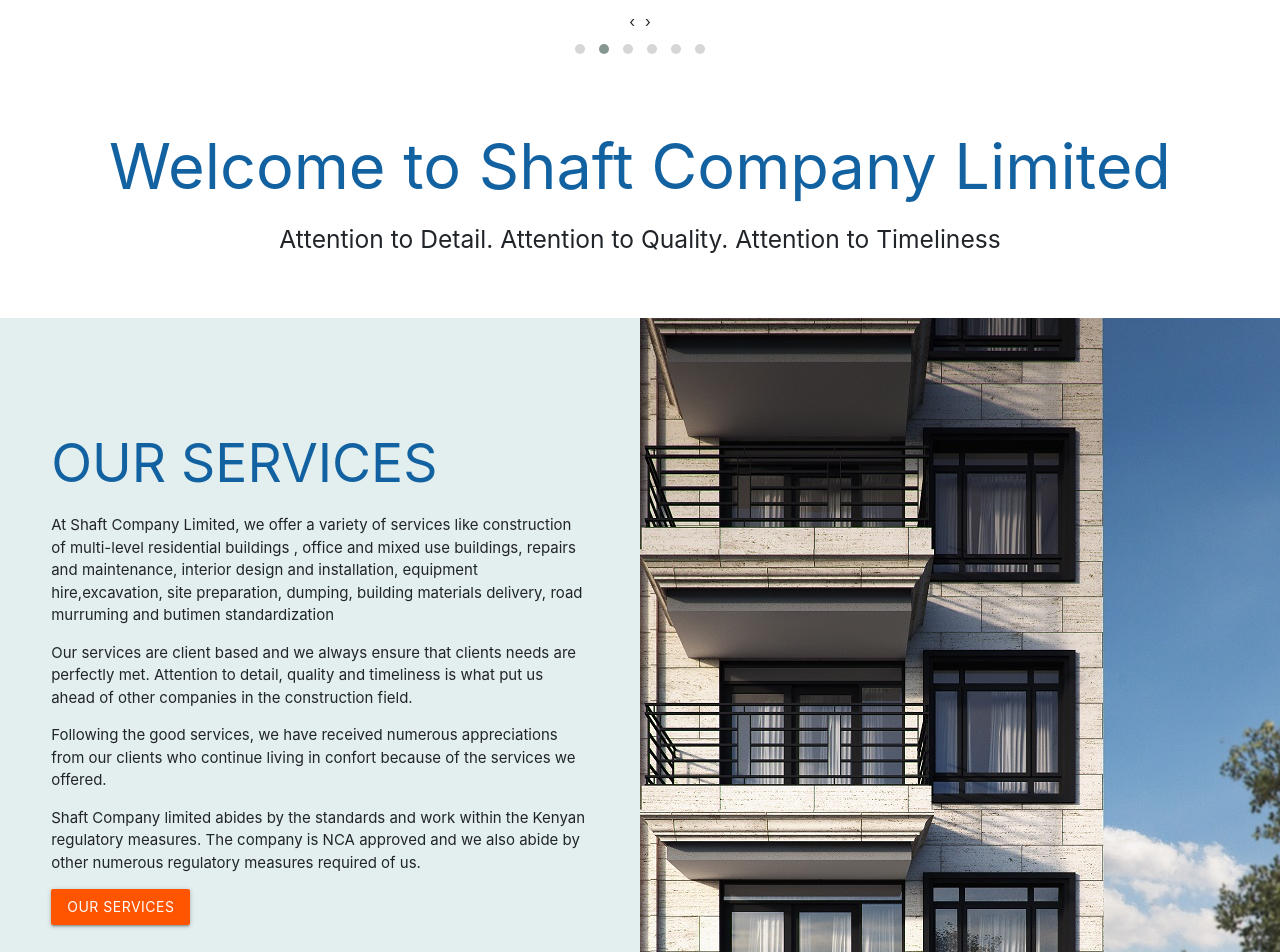
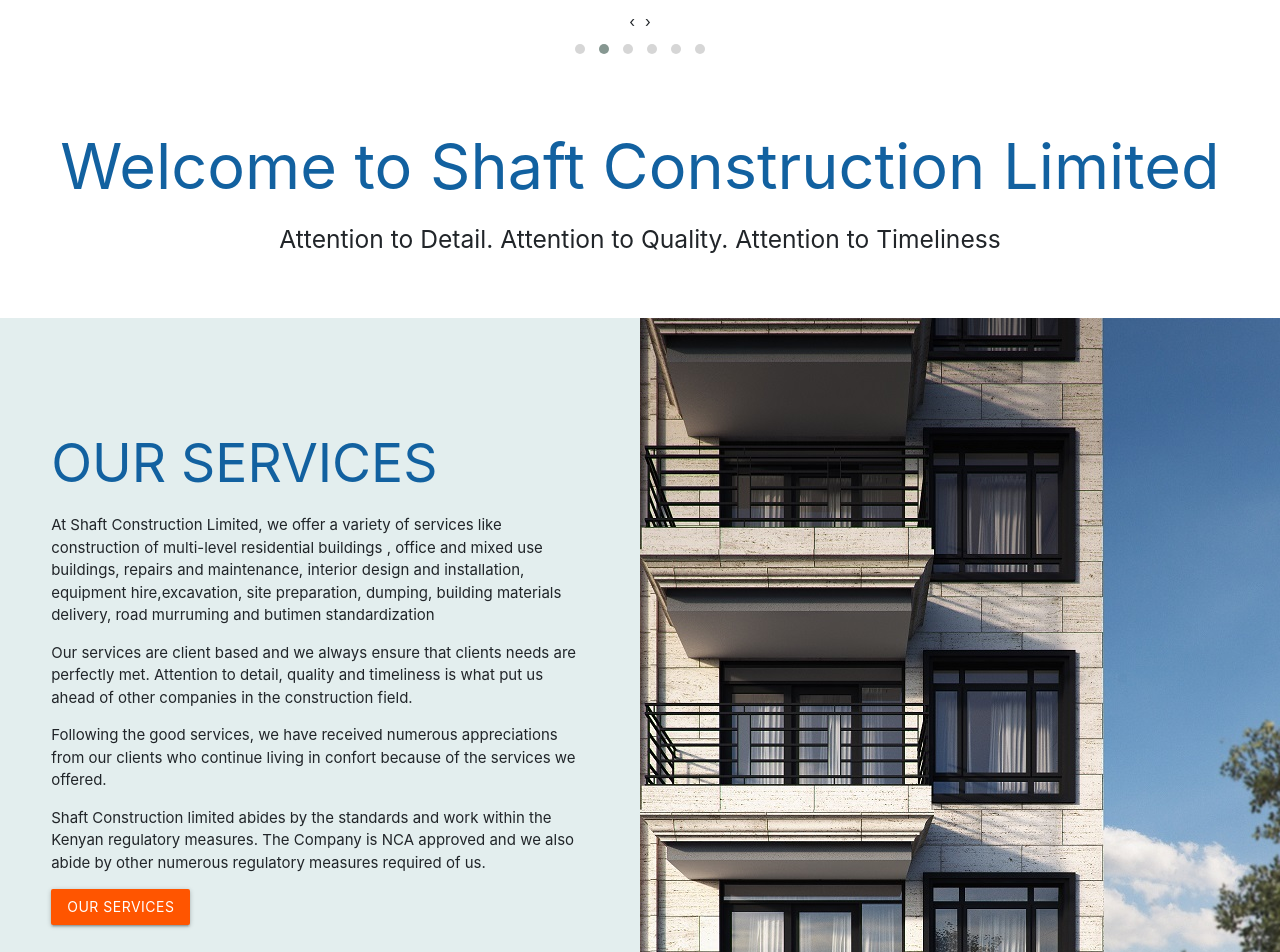
Before and after one commit to makombekepha/shaft-web, a React (Create React App) app: page / in a window 1280 px wide. Shown: the part 540-1492 px from the top of the page. Built offline with nearby package versions, Linux system fonts and the light colour scheme.

Commit message:
changed logo

```diff
--- a/src/components/Footer/Footer.js
+++ b/src/components/Footer/Footer.js
@@ -1,6 +1,6 @@
 import React from 'react';
 import './Footer.css';
-import ban from '../../assets/shaftLogo.png'
+import ban from '../../assets/shaftLogo1.png'
 //import { Button } from '../Button/Button';
 import { Link } from 'react-router-dom';
 import {
--- a/src/components/Home/Home.js
+++ b/src/components/Home/Home.js
@@ -21,17 +21,17 @@
 
 
        <div className="midd">
-         <h1 style={{color:'#1261A0'}}>Welcome to Shaft Company Limited</h1>
+         <h1 style={{color:'#1261A0'}}>Welcome to Shaft Construction Limited</h1>
          <h5>Attention to Detail. Attention to Quality. Attention to Timeliness</h5>
        </div>
        <div className="home-hero-wrapper">
             <div className="home-hero-a">
             <h2 style={{color:'#1261A0'}}>OUR SERVICES</h2>
-            <p>At Shaft Company Limited, we offer a variety of services like construction of multi-level residential buildings , office and mixed use buildings, repairs and maintenance, interior design and installation, equipment hire,excavation,
+            <p>At Shaft Construction Limited, we offer a variety of services like construction of multi-level residential buildings , office and mixed use buildings, repairs and maintenance, interior design and installation, equipment hire,excavation,
               site preparation, dumping, building materials delivery, road murruming and butimen standardization</p>
            <p>Our services are client based and we always ensure that clients needs are perfectly met. Attention to detail, quality and timeliness is what put us ahead of other companies in the construction field.</p>
            <p>Following the good services, we have received numerous appreciations from our clients who continue living in confort because of the services we offered.</p>
-           <p>Shaft Company limited abides by the standards and work within the Kenyan regulatory measures. The company is NCA approved and we also abide by other numerous regulatory measures required of us.</p>
+           <p>Shaft Construction limited abides by the standards and work within the Kenyan regulatory measures. The Company is NCA approved and we also abide by other numerous regulatory measures required of us.</p>
            <Button variant="primary" size="lg" style={{backgroundColor:'#ff5500'}}>
              <Link to="/services" style={{color:'white'}}>
              Our Services
--- a/src/components/Testimonials/Testimonial.js
+++ b/src/components/Testimonials/Testimonial.js
@@ -55,7 +55,7 @@
                      builder direct for any changes, queries or updates was reassuring, as we did change our my mind
                      regularly with many things. but it was never too much trouble nor a hassle.</p>
                       <p>The team was always on hand if I needed advice on any matters. The friendly service and the
-                          “nothing is too difficult” attitude made every experience with Shaft company LImited a
+                          “nothing is too difficult” attitude made every experience with Shaft Construction Limited a
                           pleasure..."</p>
 
 <strong style={{color:'#1261A0'}}>Royal Swiss, CEO</strong>
--- a/src/components/Tnav/Tnav.js
+++ b/src/components/Tnav/Tnav.js
@@ -4,7 +4,7 @@
 import { FaBars,FaTimes } from 'react-icons/fa'
 //import { Button } from '../Button/Button'
 import './Tnav.css'
-import ban from '../../assets/shaftLogo.png'
+import ban from '../../assets/shaftLogo1.png'
 import { IconContext } from 'react-icons/lib'
 
 const Tnav = () => {
```
Also changed, not shown: src/assets/shaftLogo1.png (added).
